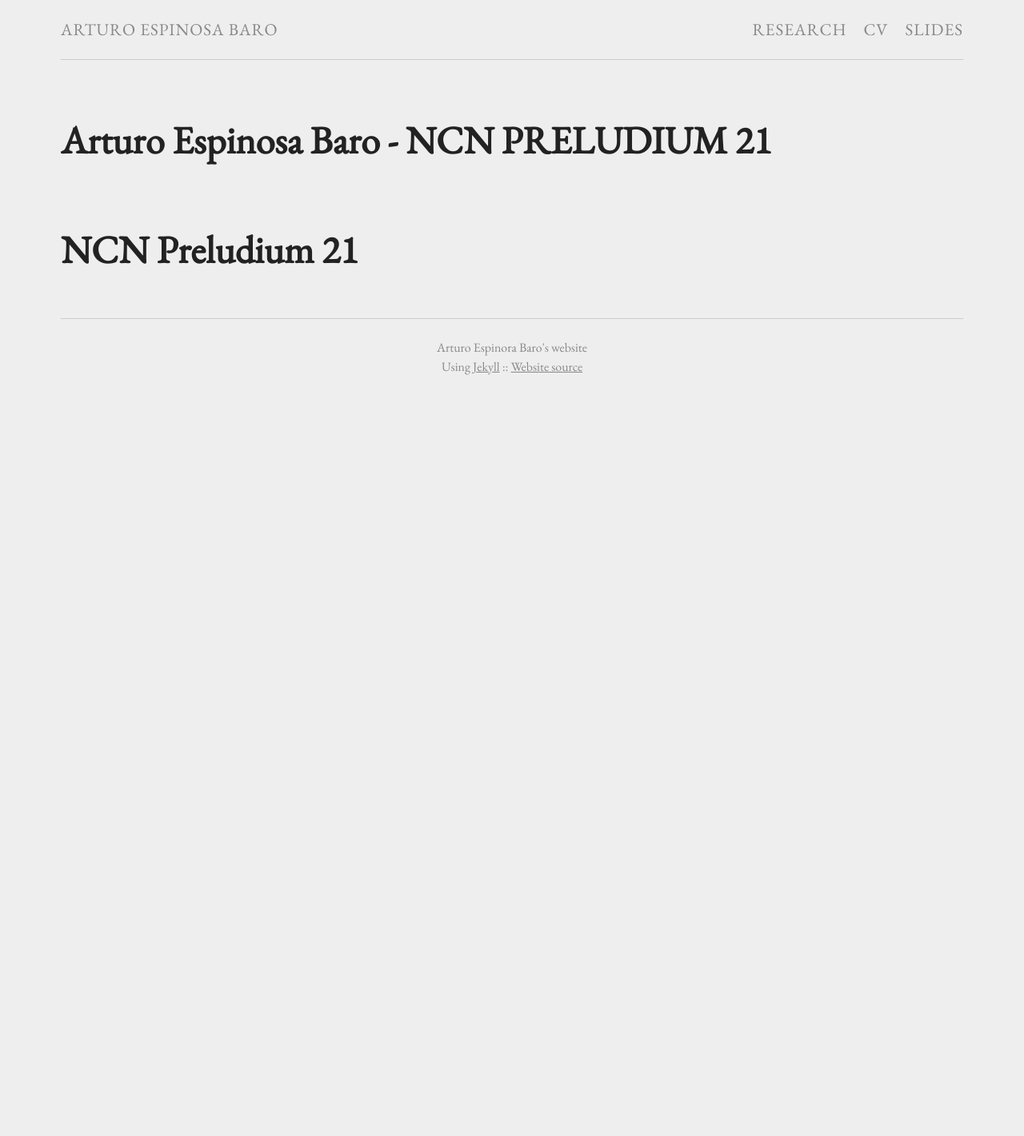
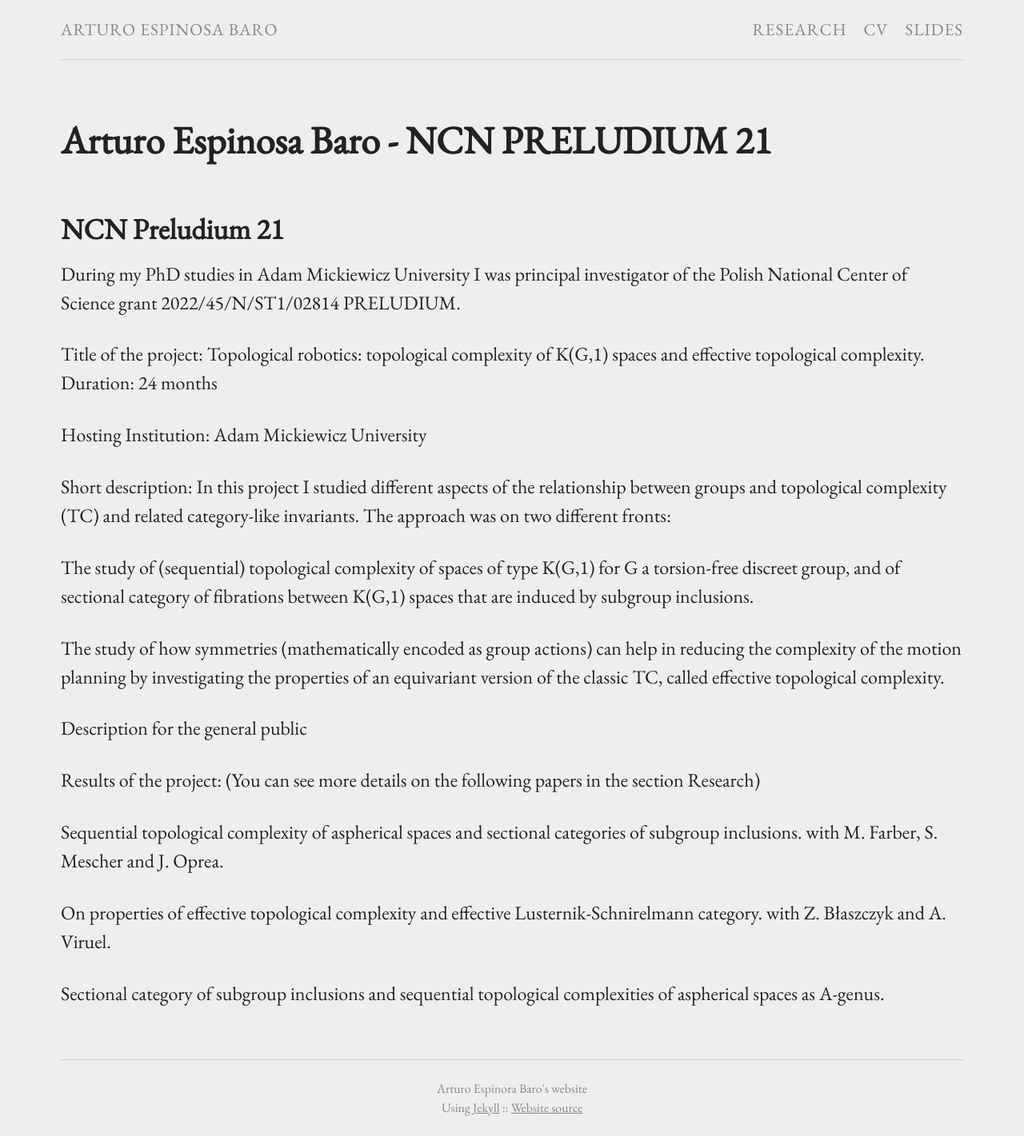
Before and after one commit to ArturoEspinosaBaro/arturoespinosabaro.github.io, a Jekyll site: the page built from research/ncn-preludium-21.md, in a window 1280 px wide. Shown: the whole page at 80% size. Built offline with Jekyll 4.4.1, drawn with Linux system fonts in a browser that asks for light colours; before the commit the page ends 900 px from its top, so only the background shows below that.

Commit message:
pruebacontent

```diff
--- a/research/ncn-preludium-21.md
+++ b/research/ncn-preludium-21.md
@@ -3,4 +3,32 @@ layout: page
 title: Arturo Espinosa Baro - NCN PRELUDIUM 21
 permalink: /research/ncn-preludium
 ---
-# NCN Preludium 21
+## NCN Preludium 21
+
+During my PhD studies in Adam Mickiewicz University I was principal investigator of the Polish National Center of Science grant 2022/45/N/ST1/02814 PRELUDIUM.
+
+Title of the project:
+Topological robotics: topological complexity of K(G,1) spaces and effective topological complexity.
+Duration:
+24 months
+
+Hosting Institution:
+Adam Mickiewicz University
+
+Short description:
+In this project I studied different aspects of the relationship between groups and topological complexity (TC) and related category-like invariants. The approach was on two different fronts:
+
+The study of (sequential) topological complexity of spaces of type K(G,1) for G a torsion-free discreet group, and of sectional category of fibrations between K(G,1) spaces that are induced by subgroup inclusions.
+
+The study of how symmetries (mathematically encoded as group actions) can help in reducing the complexity of the motion planning by investigating the properties of  an equivariant version of the classic TC, called effective topological complexity.
+
+Description for the general public
+
+Results of the project:
+(You can see more details on the following papers in the section Research)
+
+Sequential topological complexity of aspherical spaces and sectional categories of subgroup inclusions.  with M. Farber, S. Mescher and J. Oprea.
+
+On properties of effective topological complexity and effective Lusternik-Schnirelmann category. with Z. Błaszczyk and A. Viruel.
+
+Sectional category of subgroup inclusions and sequential topological complexities of aspherical spaces as A-genus.
```
